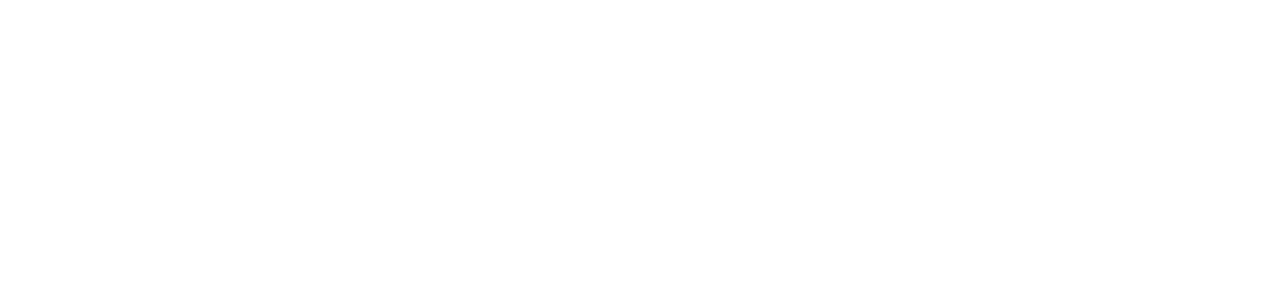
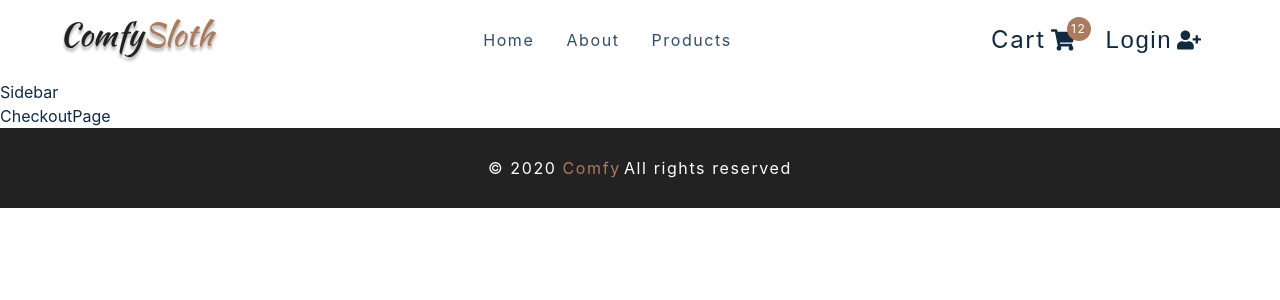
Before and after one commit to daniel-liemng/comfy_store_react, a React (Create React App) app: page /checkout in a window 1280 px wide. Shown: the top 300 px of the page. Built offline with nearby package versions, Linux system fonts and the light colour scheme.

Commit message:
Navbar, Footer

```diff
--- a/src/App.js
+++ b/src/App.js
@@ -1,12 +1,31 @@
 import React from "react";
 import { BrowserRouter as Router, Switch, Route } from "react-router-dom";
+
+import { Navbar, Sidebar, Footer } from "./components";
+import {
+  Home,
+  Products,
+  SingleProduct,
+  Cart,
+  Checkout,
+  Error,
+  About,
+} from "./pages";
 
 const App = () => {
   return (
     <Router>
+      <Navbar />
+      <Sidebar />
       <Switch>
-        <Route />
+        <Route exact path='/' component={Home} />
+        <Route exact path='/about' component={About} />
+        <Route exact path='/products' component={Products} />
+        <Route exact path='/products/:id' component={SingleProduct} />
+        <Route exact path='/cart' component={Cart} />
+        <Route exact path='/checkout' component={Checkout} />
       </Switch>
+      <Footer />
     </Router>
   );
 };
--- a/src/components/CartButtons/CartButtons.js
+++ b/src/components/CartButtons/CartButtons.js
@@ -1,7 +1,28 @@
 import React from "react";
+import { Link } from "react-router-dom";
+import { FaShoppingCart, FaUserMinus, FaUserPlus } from "react-icons/fa";
+
+import CartButtonsWrapper from "./CartButtonsWrapper";
+import { useUserContext } from "../../context/userContext";
+import { useProductsContext } from "../../context/productsContext";
+import { useCartContext } from "../../context/cartContext";
 
 const CartButtons = () => {
-  return <div>CartButtons</div>;
+  return (
+    <CartButtonsWrapper className='cart-btn-wrapper'>
+      <Link to='/cart' className='cart-btn'>
+        Cart
+        <span className='cart-container'>
+          <FaShoppingCart />
+          <span className='cart-value'>12</span>
+        </span>
+      </Link>
+
+      <button type='button' className='auth-btn'>
+        Login <FaUserPlus />
+      </button>
+    </CartButtonsWrapper>
+  );
 };
 
 export default CartButtons;
--- a/src/components/Footer/Footer.js
+++ b/src/components/Footer/Footer.js
@@ -1,7 +1,17 @@
 import React from "react";
 
+import FooterWrapper from "./FooterWrapper";
+
 const Footer = () => {
-  return <div>Footer</div>;
+  return (
+    <FooterWrapper>
+      <h5>
+        &copy; {new Date().getFullYear()}
+        <span> Comfy</span>
+      </h5>
+      <h5> All rights reserved</h5>
+    </FooterWrapper>
+  );
 };
 
 export default Footer;
--- a/src/components/Navbar/Navbar.js
+++ b/src/components/Navbar/Navbar.js
@@ -1,7 +1,41 @@
 import React from "react";
+import { Link } from "react-router-dom";
+import { FaBars } from "react-icons/fa";
+import logo from "../../assets/logo.svg";
+
+import NavbarWrapper from "./NavbarWrapper";
+import CartButtons from "../CartButtons/CartButtons";
+import { useUserContext } from "../../context/userContext";
+import { links } from "../../utils/constants";
 
 const Navbar = () => {
-  return <div>Navbar</div>;
+  return (
+    <NavbarWrapper>
+      <div className='nav-center'>
+        <div className='nav-header'>
+          <Link to='/'>
+            <img src={logo} alt='comfy' />
+          </Link>
+          <button type='button' className='nav-toggle'>
+            <FaBars />
+          </button>
+        </div>
+
+        <ul className='nav-links'>
+          {links.map((link) => {
+            const { id, text, url } = link;
+            return (
+              <li key={id}>
+                <Link to={url}>{text}</Link>
+              </li>
+            );
+          })}
+        </ul>
+
+        <CartButtons />
+      </div>
+    </NavbarWrapper>
+  );
 };
 
 export default Navbar;
--- a/src/pages/AboutPage/AboutPage.js
+++ b/src/pages/AboutPage/AboutPage.js
@@ -2,7 +2,7 @@ import React from "react";
 import AboutPageWrapper from "./AboutPageWrapper";
 
 const AboutPage = () => {
-  return <AboutPageWrapper></AboutPageWrapper>;
+  return <AboutPageWrapper>About</AboutPageWrapper>;
 };
 
 export default AboutPage;
--- a/src/pages/CartPage/CartPage.js
+++ b/src/pages/CartPage/CartPage.js
@@ -2,7 +2,7 @@ import React from "react";
 // import CartPageWrapper from "./CartPageWrapper";
 
 const CartPage = () => {
-  return <div></div>;
+  return <div>CartPage</div>;
 };
 
 export default CartPage;
--- a/src/pages/CheckoutPage/CheckoutPage.js
+++ b/src/pages/CheckoutPage/CheckoutPage.js
@@ -1,7 +1,7 @@
 import React from "react";
 
 const CheckoutPage = () => {
-  return <div></div>;
+  return <div>CheckoutPage</div>;
 };
 
 export default CheckoutPage;
--- a/src/pages/ErrorPage/ErrorPage.js
+++ b/src/pages/ErrorPage/ErrorPage.js
@@ -1,7 +1,7 @@
 import React from "react";
 
 const ErrorPage = () => {
-  return <div></div>;
+  return <div>ErrorPage</div>;
 };
 
 export default ErrorPage;
--- a/src/pages/ProductsPage/ProductsPage.js
+++ b/src/pages/ProductsPage/ProductsPage.js
@@ -0,0 +1,7 @@
+import React from "react";
+
+const ProductsPage = () => {
+  return <div>ProductsPage</div>;
+};
+
+export default ProductsPage;
--- a/src/pages/index.js
+++ b/src/pages/index.js
@@ -1,9 +1,9 @@
 import Home from "./HomePage/HomePage";
 import Products from "./ProductsPage/ProductsPage";
-import SingleProductPage from "./SingleProductPage/SingleProductPage";
+import SingleProduct from "./SingleProductPage/SingleProductPage";
 import Cart from "./CartPage/CartPage";
 import Checkout from "./CheckoutPage/CheckoutPage";
 import About from "./AboutPage/AboutPage";
 import Error from "./ErrorPage/ErrorPage";
 
-export { Home, Products, SingleProductPage, Cart, Checkout, About, Error };
+export { Home, Products, SingleProduct, Cart, Checkout, About, Error };
```
Also changed, not shown: 1 other file (tests, documents, lock files or other folders).
